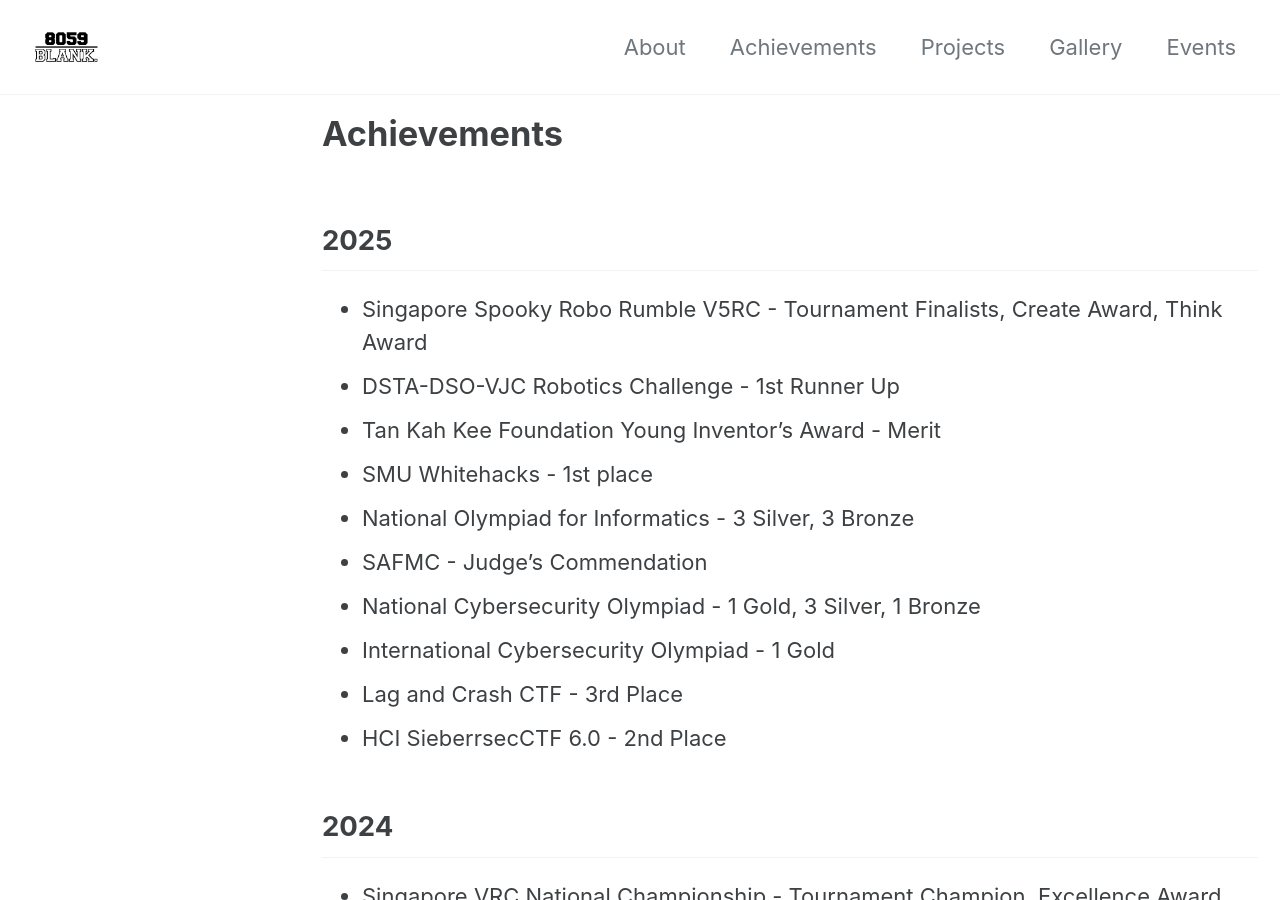
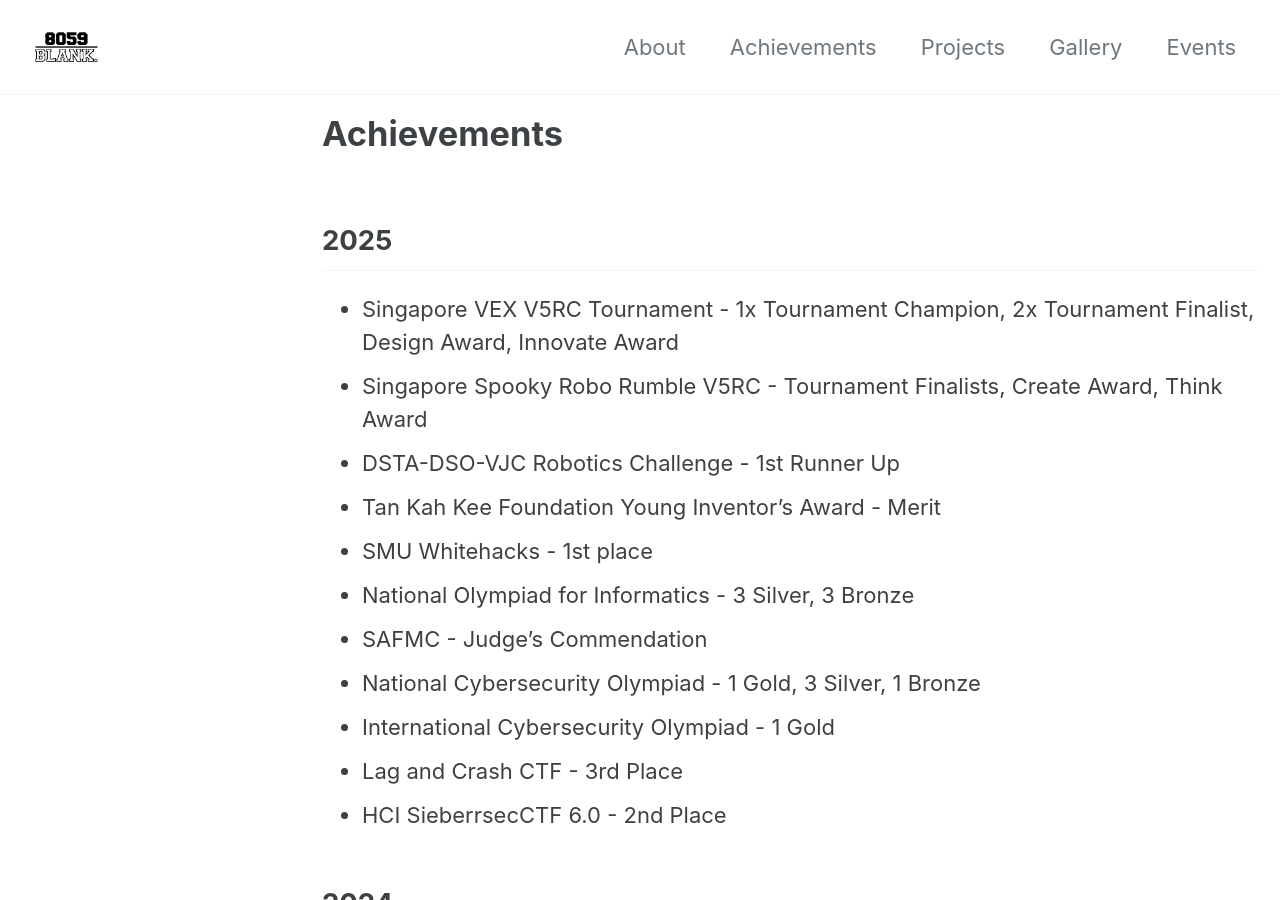
Before and after one commit to 8059blank/8059blank.github.io, a Jekyll site: the page built from achievements/index.md, in a window 1280 px wide and 900 px high. Built offline with Jekyll 4.4.1, drawn with Linux system fonts in a browser that asks for light colours; cached includes are drawn as plain includes; nearby versions of some CDN libraries.

Commit message:
added singvex awards for 2025

```diff
--- a/achievements/index.md
+++ b/achievements/index.md
@@ -3,6 +3,7 @@
 title: Achievements
 ---
 ## 2025
+- Singapore VEX V5RC Tournament - 1x Tournament Champion, 2x Tournament Finalist, Design Award, Innovate Award
 - Singapore Spooky Robo Rumble V5RC - Tournament Finalists, Create Award, Think Award
 - DSTA-DSO-VJC Robotics Challenge - 1st Runner Up
 - Tan Kah Kee Foundation Young Inventor's Award - Merit
```
